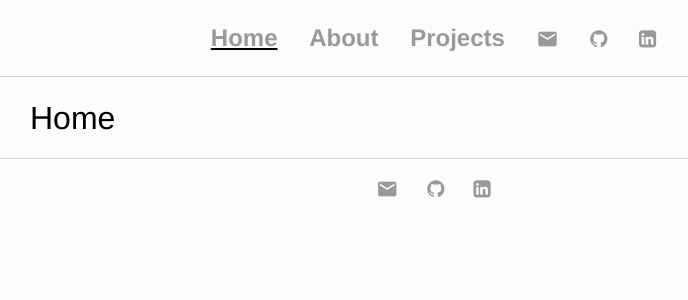
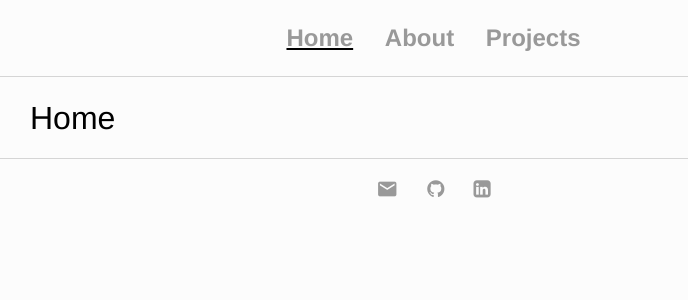
Before and after one commit to clfkenny/clfkenny.github.io, a Jekyll site: the page built from index.md, in a window 1280 px wide. Shown: the top 300 px of the page, without its empty margins (194-882 px from the left). Built offline with Jekyll 4.4.1, drawn with Linux system fonts in a browser that asks for light colours.

Commit message:
Update default.html

```diff
--- a/_layouts/default.html
+++ b/_layouts/default.html
@@ -13,10 +13,6 @@
 	        		<li><a href="/">Home</a></li>
 		        	<li><a href="/about">About</a></li>
 	        		<li><a href="/projects">Projects</a></li>
-				<li><a href="mailto:lov.kenny1996@gmail.com"><i class="material-icons" style="font-size:22px">email</i></a></li>
-	        		<li><a href="https://github.com/clfkenny"><i class="fa fa-github" style="font-size:20px"></i> </a></li>
-				<li><a href="https://www.linkedin.com/in/kenny-lov/"><i class="fa fa-linkedin-square" style="font-size:20px"></i></a></li>
-
 	    		</ul>
 
 			</nav>
```
